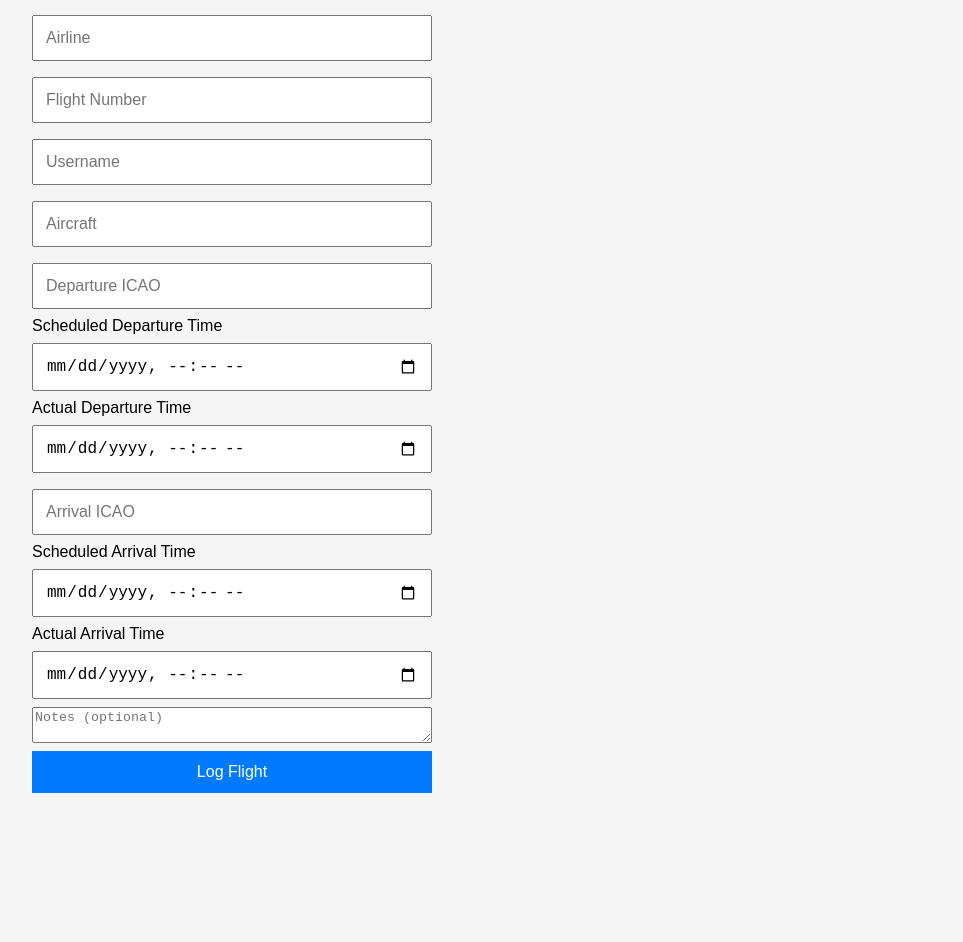
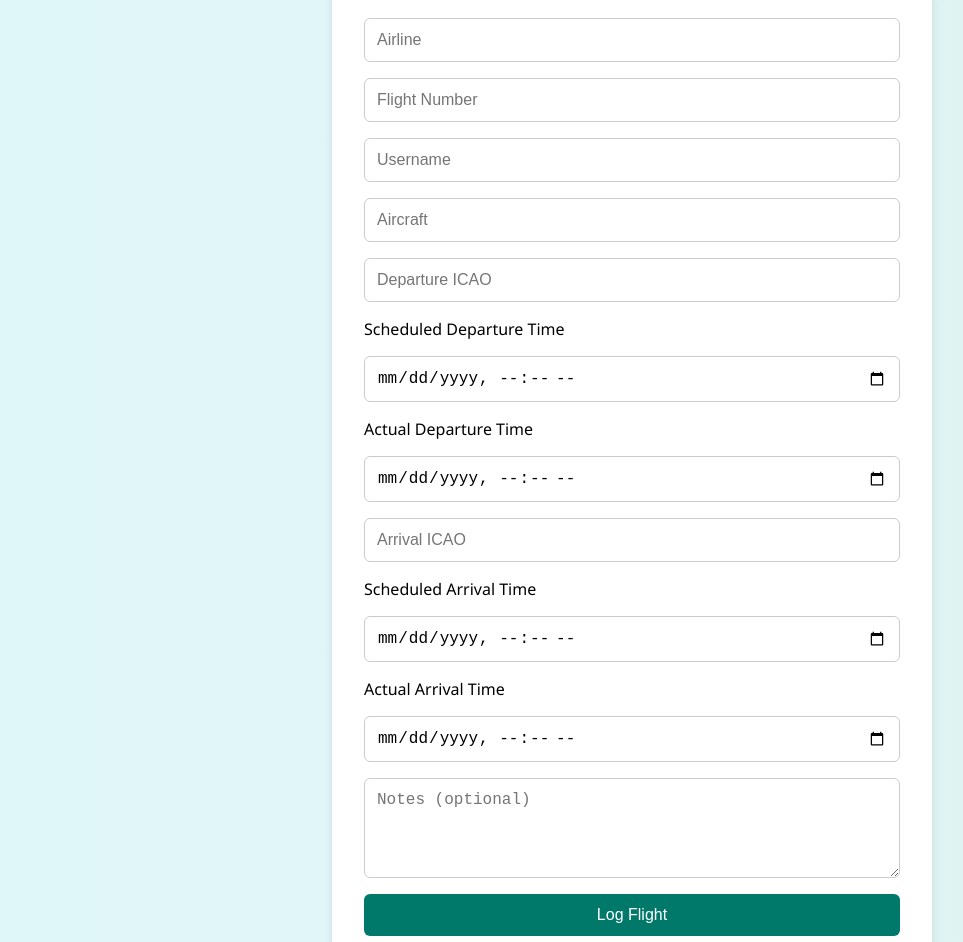
Before and after one commit to raid2256/GeoFS-Flight-Portal, a plain HTML site: page index.html in a window 1280 px wide. Shown: the part 113-1055 px from the top of the page, without its empty margins (8-971 px from the left). Before the commit the page ends 954 px from the top, so only its background shows below. Drawn offline with Linux system fonts and the light colour scheme.

Commit message:
Update style.css

```diff
--- a/style.css
+++ b/style.css
@@ -1,32 +1,78 @@
+/* Reset and base styles */
+* {
+  box-sizing: border-box;
+  margin: 0;
+  padding: 0;
+}
+
 body {
-  font-family: Arial, sans-serif;
+  font-family: 'Segoe UI', Tahoma, Geneva, Verdana, sans-serif;
+  background: linear-gradient(to right, #e0f7fa, #e0f2f1);
   padding: 2rem;
-  background: #f5f5f5;
+  display: flex;
+  flex-direction: column;
+  align-items: center;
 }
 
 h1 {
-  color: #333;
+  margin-bottom: 1.5rem;
+  color: #004d40;
+  font-size: 2rem;
 }
 
+/* Form container */
 form {
-  display: flex;
-  flex-direction: column;
-  max-width: 400px;
+  background-color: #ffffff;
+  padding: 2rem;
+  border-radius: 10px;
+  box-shadow: 0 4px 10px rgba(0, 0, 0, 0.1);
+  width: 100%;
+  max-width: 600px;
+  display: grid;
+  grid-template-columns: 1fr;
+  gap: 1rem;
 }
 
-input, button {
-  margin: 0.5rem 0;
-  padding: 0.75rem;
+/* Inputs and labels */
+input,
+textarea,
+label {
   font-size: 1rem;
+  width: 100%;
 }
 
+input,
+textarea {
+  padding: 0.75rem;
+  border: 1px solid #ccc;
+  border-radius: 6px;
+  transition: border-color 0.3s;
+}
+
+input:focus,
+textarea:focus {
+  border-color: #00796b;
+  outline: none;
+}
+
+/* Button */
 button {
-  background-color: #007bff;
+  padding: 0.75rem;
+  background-color: #00796b;
   color: white;
   border: none;
+  border-radius: 6px;
+  font-size: 1rem;
   cursor: pointer;
+  transition: background-color 0.3s;
 }
 
 button:hover {
-  background-color: #0056b3;
+  background-color: #004d40;
 }
+
+/* Notes field */
+textarea {
+  resize: vertical;
+  min-height: 100px;
+}
```
